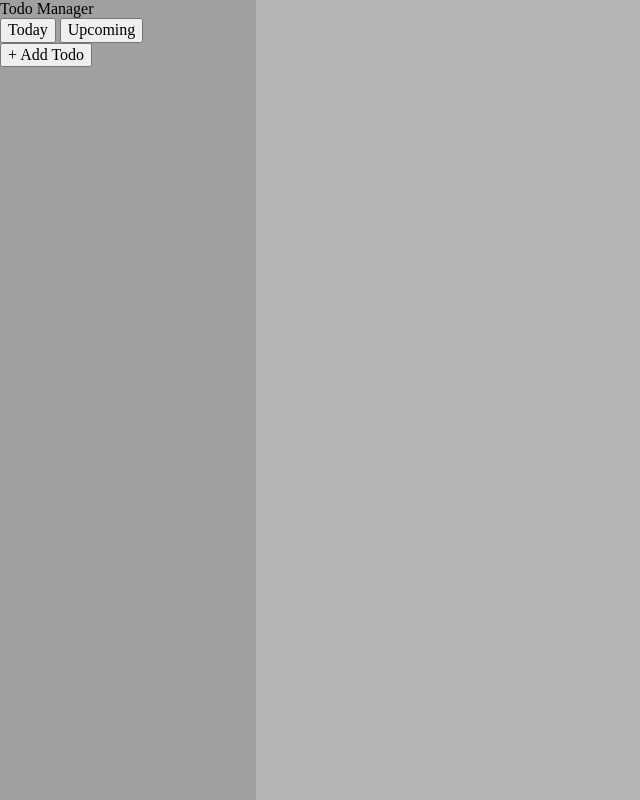
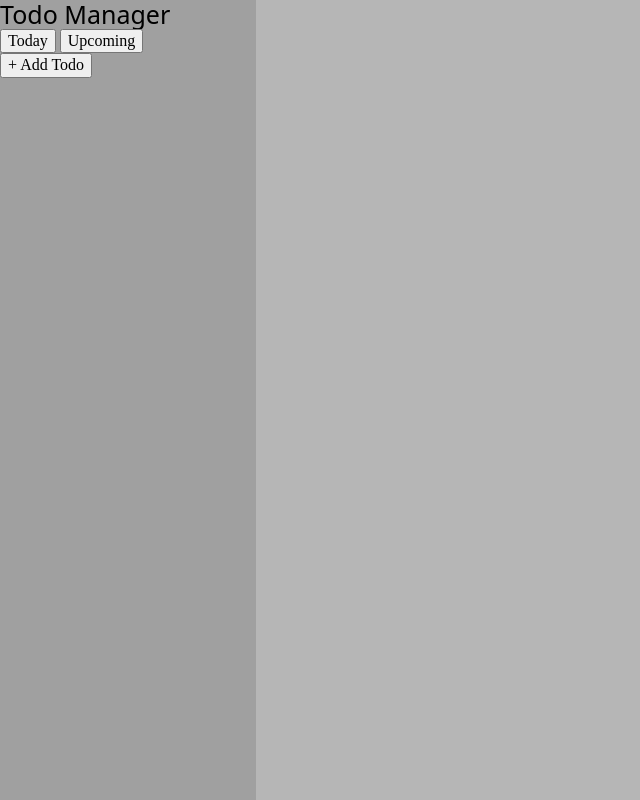
Before and after one commit to iysz18/Todo-List, a website built with webpack: page src/template.html in a window 1280 px wide. Shown: the whole page, without its empty margins (0-640 px from the left). Built offline with nearby package versions, Linux system fonts and the light colour scheme.

Commit message:
style(logo-text): apply font-size, font-weight and font-family of system-ui

```diff
--- a/src/style.css
+++ b/src/style.css
@@ -14,10 +14,17 @@
     outline: 1px solid black;
 }
 
+/* sidebar styling and its children */
 .sidebar {
     width: 20%;
     height: 100%;
     background: rgb(160, 160, 160);
+}
+
+.logo-text {
+    font-size: 25px;
+    font-weight: 500;
+    font-family: system-ui, -apple-system, BlinkMacSystemFont, 'Segoe UI', Roboto, Oxygen, Ubuntu, Cantarell, 'Open Sans', 'Helvetica Neue', sans-serif;
 }
 
 .todo-wrapper {
```
